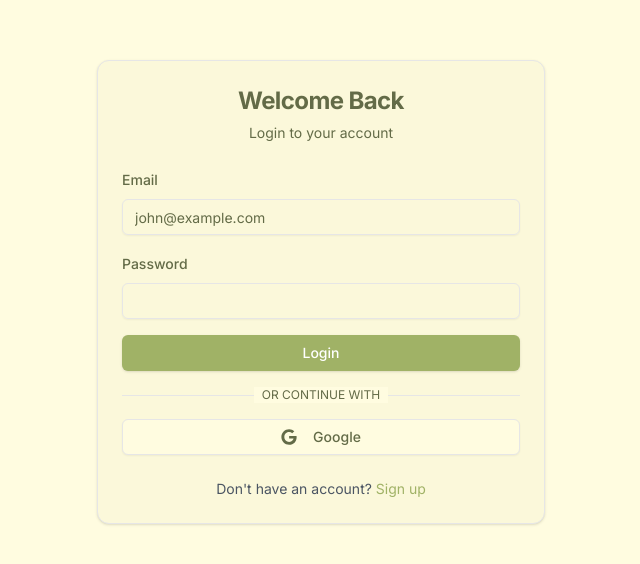
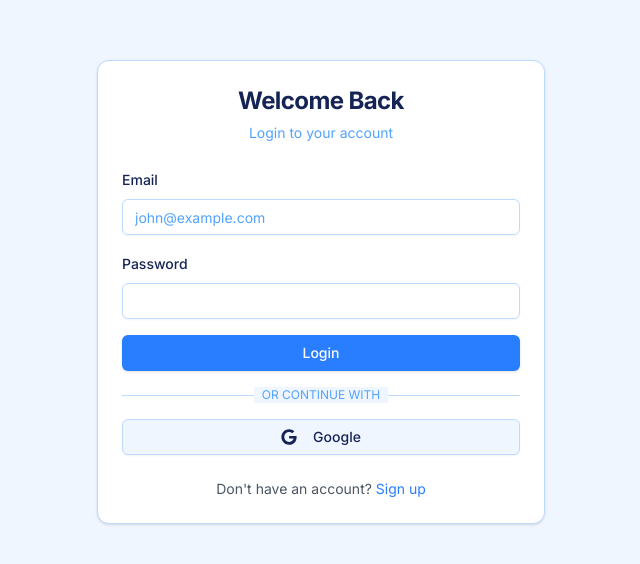
Before and after one commit to rohangawande2303/Yoga-appointment-app, a Next.js app: page /auth/login in a window 1280 px wide. Shown: the part 108-672 px from the top of the page, without its empty margins (319-959 px from the left). Built offline with nearby package versions, Linux system fonts and the light colour scheme; no server answers.

Commit message:
theme color changed

```diff
--- a/app/globals.css
+++ b/app/globals.css
@@ -10,80 +10,91 @@
 
 @layer base {
   :root {
-    /* Background: #FEFAE0 (Soft Cream) */
-    --background: 55 100% 94%;
-    /* Foreground: #626F47 (Olive Green) */
-    --foreground: 74 20% 35%;
+    /* Background: Very Light Blue (Blue 50) */
+    --background: 214 100% 97%;
+    /* Foreground: Very Dark Blue (Blue 950) */
+    --foreground: 227 59% 21%;
 
-    /* Card: very light cream (#FEFAE0) or slightly deeper */
-    --card: 55 80% 92%;
-    --card-foreground: 74 20% 35%;
+    /* Card: White */
+    --card: 0 0% 100%;
+    --card-foreground: 227 59% 21%;
 
-    /* Popover */
-    --popover: 55 100% 94%;
-    --popover-foreground: 74 20% 35%;
+    /* Popover: White */
+    --popover: 0 0% 100%;
+    --popover-foreground: 227 59% 21%;
 
-    /* Primary: #A4B465 (Muted Green) */
-    --primary: 74 33% 55%;
+    /* Primary: Bright Brand Blue (Blue 500) */
+    --primary: 216 100% 58%;
+    /* Primary Foreground: White */
     --primary-foreground: 0 0% 100%;
-    /* White text looks best */
 
-    /* Secondary: #F5F5F5 (Very Light Gray) */
-    --secondary: 0 0% 96%;
-    --secondary-foreground: 74 20% 35%;
+    /* Secondary: Light Blue (Blue 100) */
+    --secondary: 214 95% 93%;
+    --secondary-foreground: 225 67% 33%;
 
-    /* Muted: #EEEEEE (Light Gray) */
-    --muted: 0 0% 93%;
-    --muted-foreground: 74 20% 35%;
+    /* Muted: Slate/Light Grey (Blue 50 approx equivalent in greyscale/slate) */
+    --muted: 210 40% 96%;
+    --muted-foreground: 212 100% 66%;
 
-    /* Accent: #FFCF50 (Warm Yellow) */
-    --accent: 43 100% 66%;
-    --accent-foreground: 74 20% 20%;
-    /* Dark olive for contrast */
+    /* Accent: Complementary Orange */
+    --accent: 24 95% 53%;
+    --accent-foreground: 0 0% 100%;
 
-    /* Destructive (same as before) */
+    /* Destructive: Red */
     --destructive: 0 84.2% 60.2%;
     --destructive-foreground: 0 0% 98%;
 
-    /* Border: light gray */
-    --border: 0 0% 90%;
-    /* Input */
-    --input: 0 0% 90%;
-    /* Ring: use primary green */
-    --ring: 74 33% 55%;
+    /* Border: Soft Blue (Blue 200) */
+    --border: 213 100% 87%;
+    /* Input: Soft Blue */
+    --input: 213 100% 87%;
+    /* Ring: Primary Blue */
+    --ring: 216 100% 58%;
 
     --radius: 0.5rem;
   }
 
   .dark {
-    /* SAME PALETTE FOR DARK MODE (your previous logic) */
-    --background: 55 100% 94%;
-    --foreground: 74 20% 35%;
+    /* Dark Mode Inversion: Dark Blue Bg, Light Blue Text */
+    /* Background: Dark Blue (Blue 950) */
+    --background: 227 59% 21%;
+    /* Foreground: Very Light Blue (Blue 50) */
+    --foreground: 214 100% 97%;
 
-    --card: 55 80% 92%;
-    --card-foreground: 74 20% 35%;
+    /* Card: Dark Blue (Blue 900) */
+    --card: 225 67% 33%;
+    --card-foreground: 214 100% 97%;
 
-    --popover: 55 100% 94%;
-    --popover-foreground: 74 20% 35%;
+    /* Popover */
+    --popover: 225 67% 33%;
+    --popover-foreground: 214 100% 97%;
 
-    --primary: 74 33% 55%;
+    /* Primary: Bright Blue (Blue 500) - Same for pop */
+    --primary: 216 100% 58%;
     --primary-foreground: 0 0% 100%;
 
-    --secondary: 0 0% 96%;
-    --secondary-foreground: 74 20% 35%;
+    /* Secondary: Muted Blue (Blue 800) */
+    --secondary: 227 76% 41%;
+    --secondary-foreground: 214 100% 97%;
 
-    --muted: 0 0% 93%;
-    --muted-foreground: 74 20% 35%;
+    /* Muted: Deep Blue */
+    --muted: 227 59% 21%;
+    --muted-foreground: 213 100% 87%;
 
-    --accent: 43 100% 66%;
-    --accent-foreground: 74 20% 20%;
+    /* Accent: Complementary Orange */
+    --accent: 24 95% 53%;
+    --accent-foreground: 0 0% 100%;
 
+    /* Destructive */
     --destructive: 0 62.8% 30.6%;
     --destructive-foreground: 0 0% 98%;
 
-    --border: 0 0% 90%;
-    --input: 0 0% 90%;
-    --ring: 74 33% 55%;
+    /* Border: Dark Blue (Blue 800) */
+    --border: 227 76% 41%;
+    /* Input */
+    --input: 227 76% 41%;
+    /* Ring */
+    --ring: 216 100% 58%;
   }
 }
 
```
